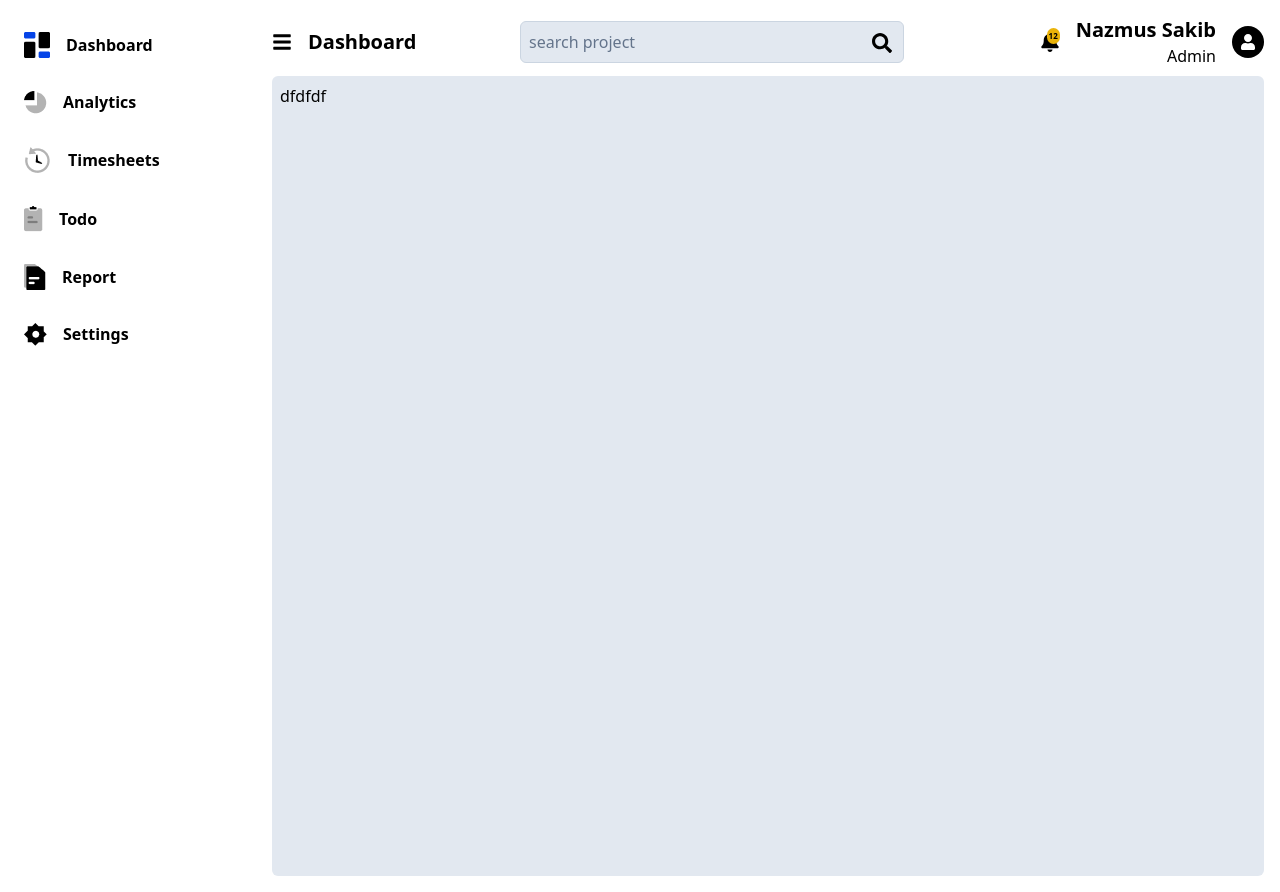
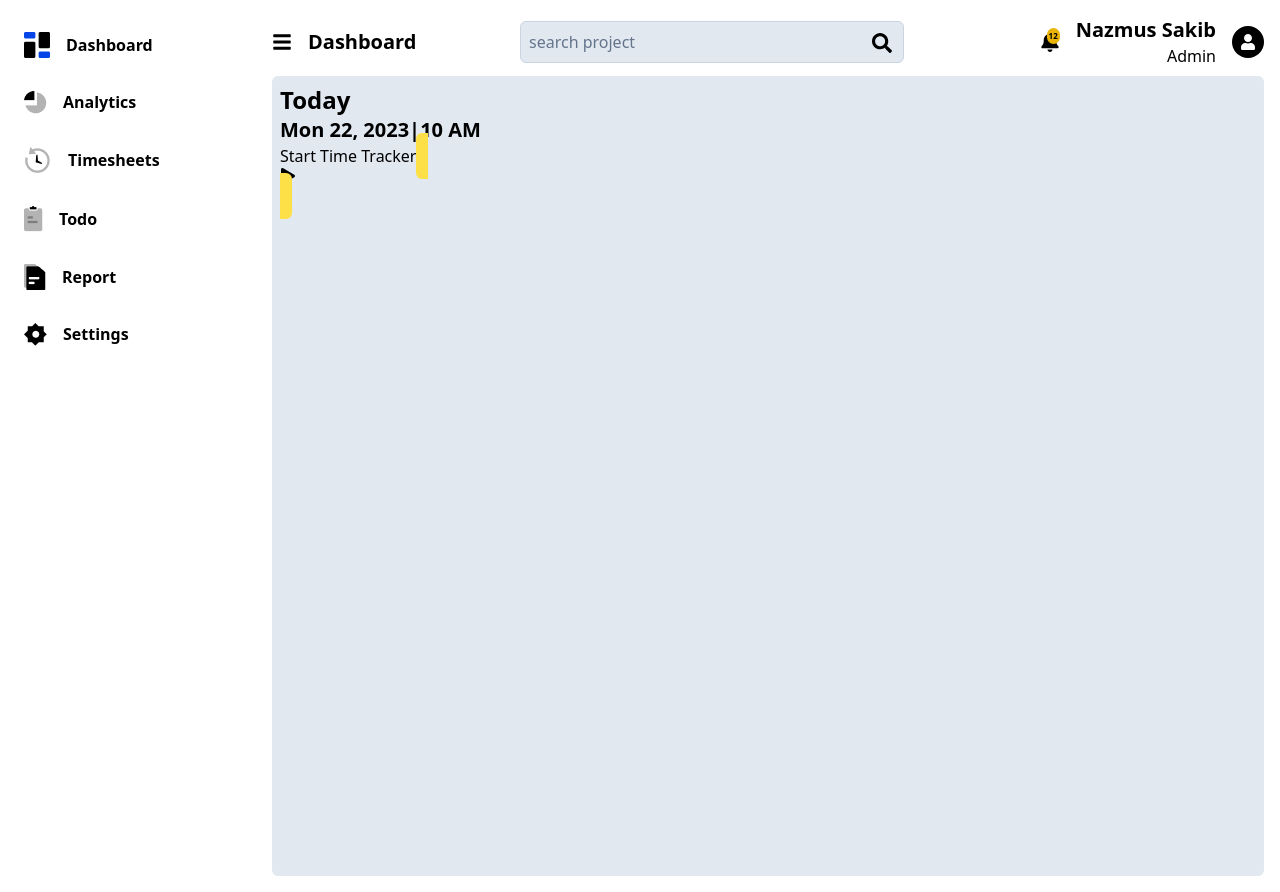
Before and after one commit to NS-Sheam/time-tracking-web-app, a React (Vite) app: page / in a window 1280 px wide. Built offline with nearby package versions, Linux system fonts and the light colour scheme.

Commit message:
dashboard modification

```diff
--- a/src/pages/Dashboard/Dashboard.jsx
+++ b/src/pages/Dashboard/Dashboard.jsx
@@ -1,4 +1,6 @@
 // Dashboard.js
+
+import { FaPlay } from "react-icons/fa";
 
 
 
@@ -6,7 +8,16 @@ const Dashboard = () => {
 
     return (
         <div className="">
-            <>dfdfdf</>
+            <div>
+                <div className="font-bold">
+                    <h3 className="text-2xl">Today</h3>
+                    <p className="text-xl">Mon 22, 2023|10 AM</p>
+                </div>
+                <div>
+                    <span>Start Time Tracker</span>
+                    <span className="p-3 rounded-md bg-yellow-300 text-black"><FaPlay className="" /></span>
+                </div>
+            </div>
         </div>
     );
 };
```
